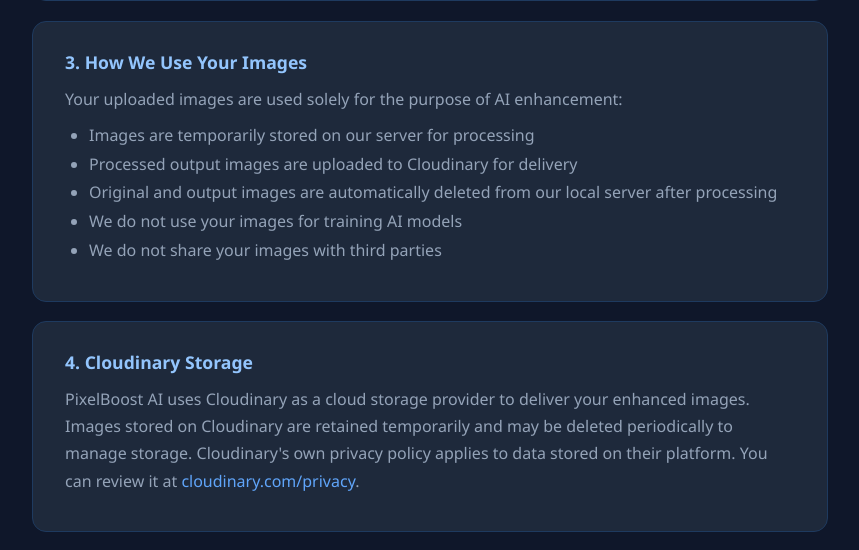
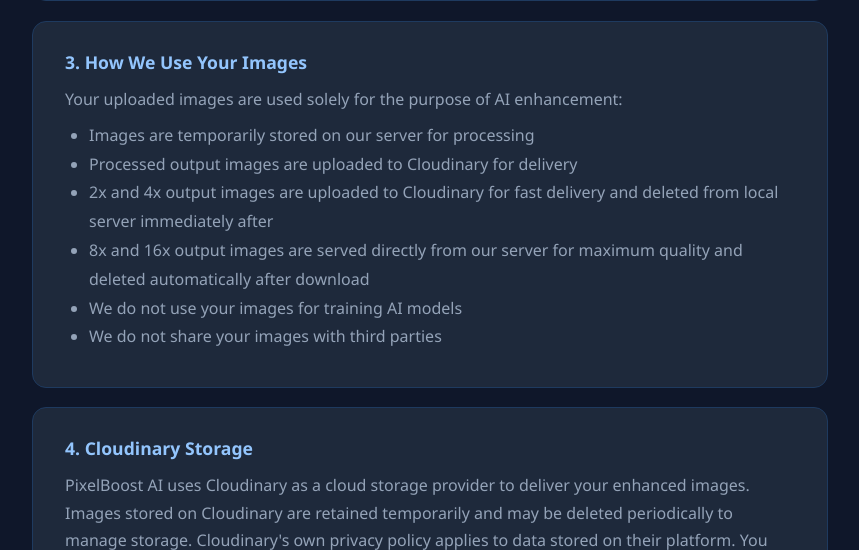
Before and after one commit to moin-ariff/pixelboost-ai, a Flask app: page /privacy in a window 1280 px wide. Shown: the part 747-1297 px from the top of the page, without its empty margins (210-1069 px from the left). Run offline with Flask 3, Linux system fonts and the light colour scheme; some libraries are stand-ins or nearby versions.

Commit message:
New Changes 3/12/26

```diff
--- a/templates/privacy.html
+++ b/templates/privacy.html
@@ -62,7 +62,10 @@
       <ul class="policy-list">
         <li>Images are temporarily stored on our server for processing</li>
         <li>Processed output images are uploaded to Cloudinary for delivery</li>
-        <li>Original and output images are automatically deleted from our local server after processing</li>
+        <li>2x and 4x output images are uploaded to Cloudinary for fast delivery and deleted from local server
+          immediately after</li>
+        <li>8x and 16x output images are served directly from our server for maximum quality and deleted automatically
+          after download</li>
         <li>We do not use your images for training AI models</li>
         <li>We do not share your images with third parties</li>
       </ul>
```
